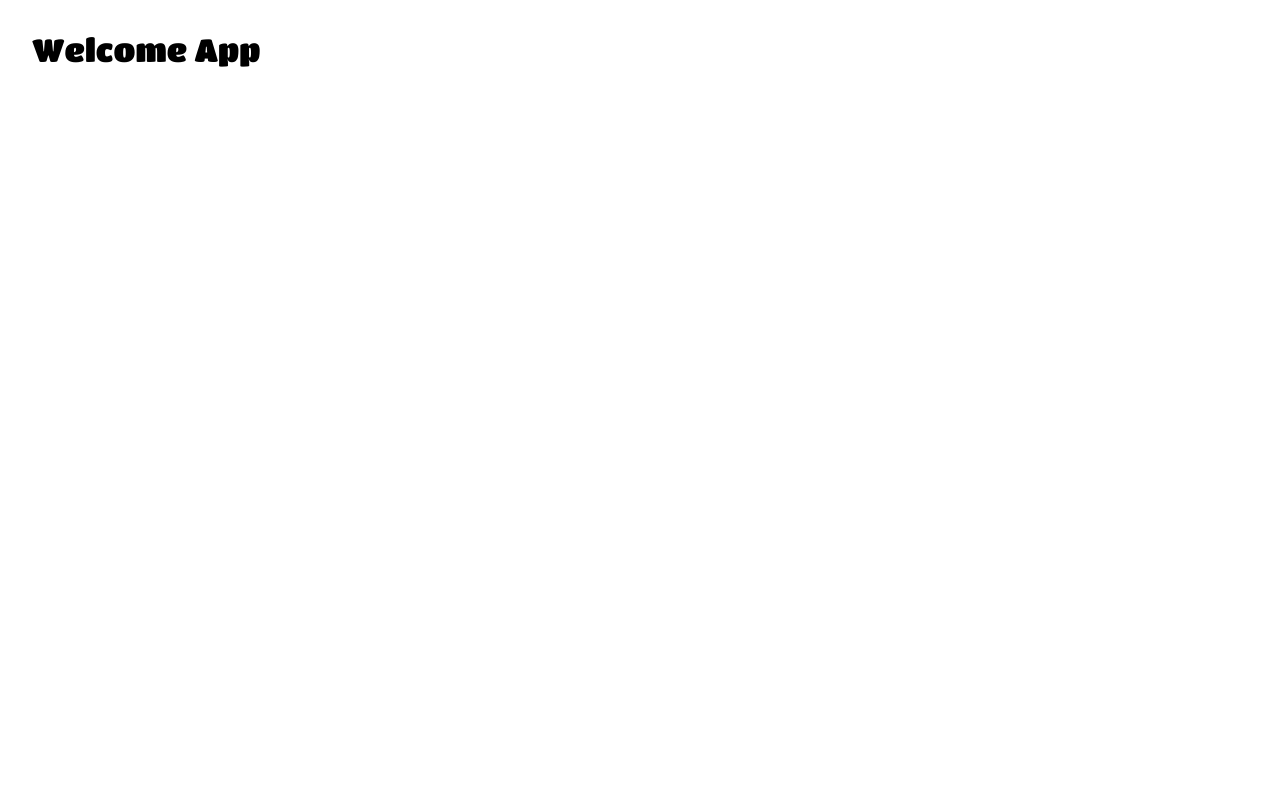
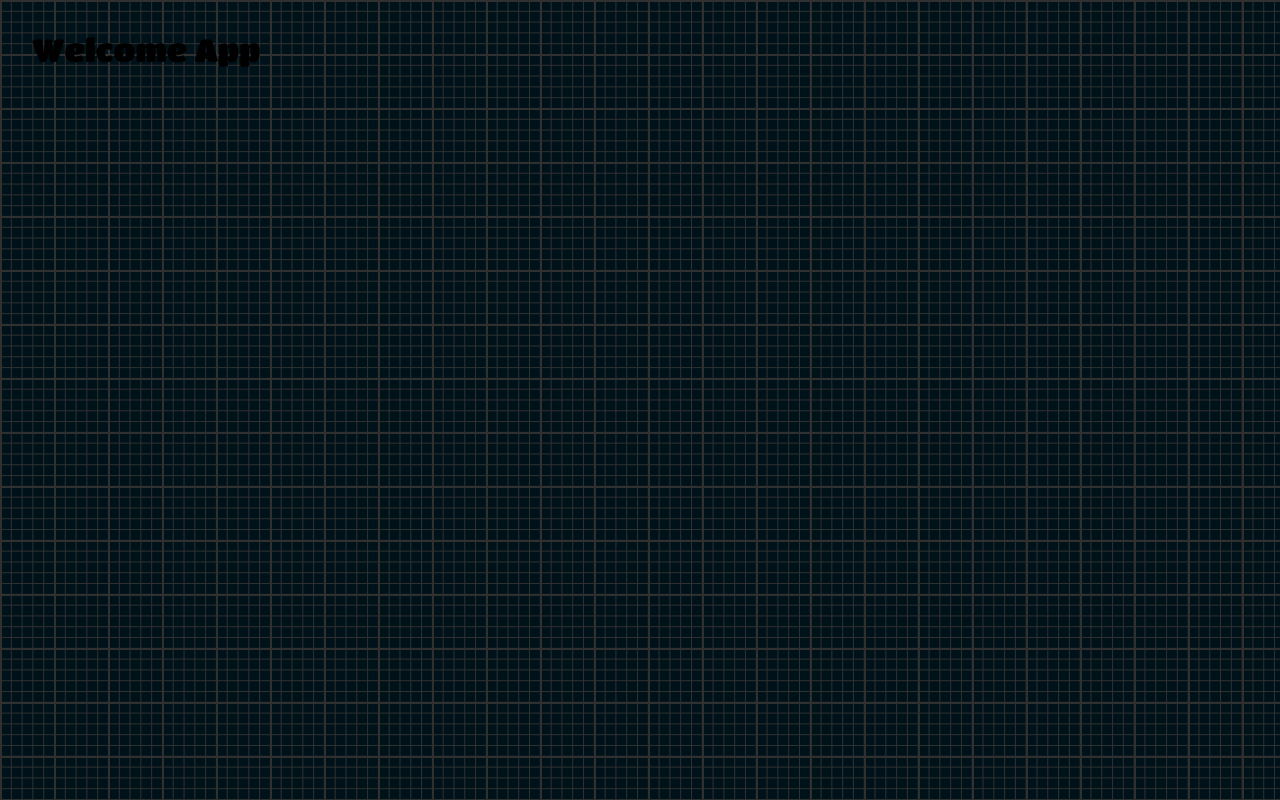
Before and after one commit to carjuan/brainblox-client, a React (Vite) app: page / in a window 1280 px wide. Built offline with nearby package versions, Linux system fonts and the light colour scheme.

Commit message:
setup root color theme

```diff
--- a/src/App.scss
+++ b/src/App.scss
@@ -2,3 +2,12 @@
 
 @forward './styles/globals';
 @forward './styles/layout';
+
+#root {
+  --s: 54px; /* controls pattern size*/
+  height: 100%;
+  background: var(--clr-bg-main);
+  background-size:
+    var(--s) var(--s),
+    calc(var(--s) / 5) calc(var(--s) / 5);
+}
--- a/src/styles/globals/_boilerplate.scss
+++ b/src/styles/globals/_boilerplate.scss
@@ -47,7 +47,6 @@ body {
   box-sizing: border-box;
   height: 100%;
   text-rendering: optimizeSpeed;
-  background-color: var(--clr-bg-main);
 }
 
 /* Remove list styles on ul, ol elements with a list role, which suggests default styling will be removed */
--- a/src/styles/globals/_colors.scss
+++ b/src/styles/globals/_colors.scss
@@ -1,11 +1,30 @@
 :root {
-  // PRIMARY
+  // RAW
+  --clr-dark-700: #001219;
+  --clr-dark-200: #303030;
+  --clr-dark-50: #e9d8a6;
+  --clr-orange-400: #ee9b00;
 
-  // SECONDARY
+  // BRAINBLOX PRIMARY
+  --clr-bb-dark: var(--clr-dark-700);
+  --clr-bb-light: var(--clr-dark-50);
+
+  // BRAINBLOX SECONDARY
+  --clr-bb-coffe: var(--clr-dark-200);
+  --clr-bb-highlight: var(--clr-orange-400);
+
+  //PATTERNS
+  --_g: #0000 90deg, var(--clr-bb-coffe) 0;
+  --clr-bb-pattern-grid: conic-gradient(from 90deg at 2px 2px, var(--_g)),
+    conic-gradient(from 90deg at 1px 1px, var(--_g)), var(--clr-bb-dark);
 
   // BACKGROUND
+  --clr-bg-main: var(--clr-bb-pattern-grid);
 
   // TEXT
+  --clr-txt-dark: var(--clr-bb-dark);
+  --clr-txt-light: var(--clr-bb-light);
+  --clr-txt-highlight: var(--clr-bb-highlight);
 
   // BUTTON
 
```
